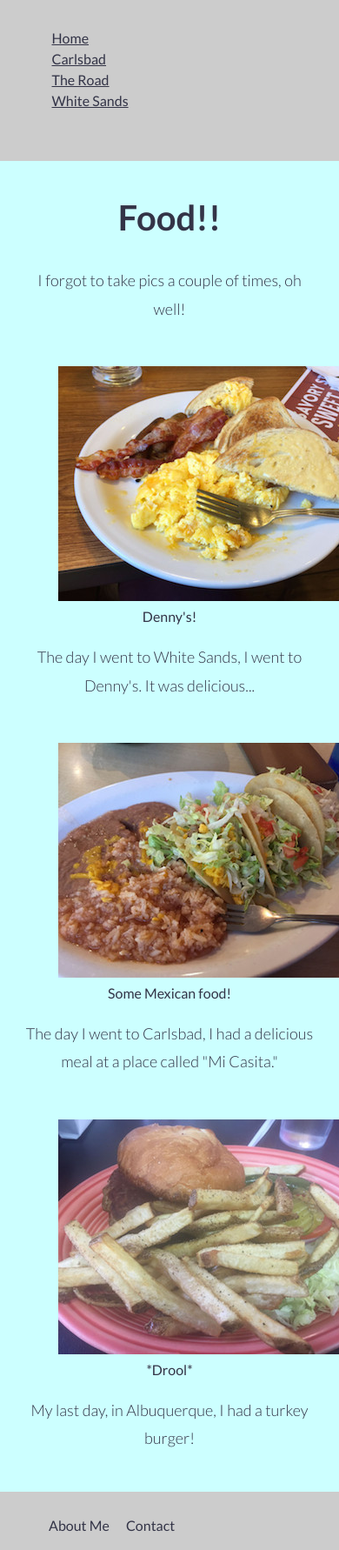
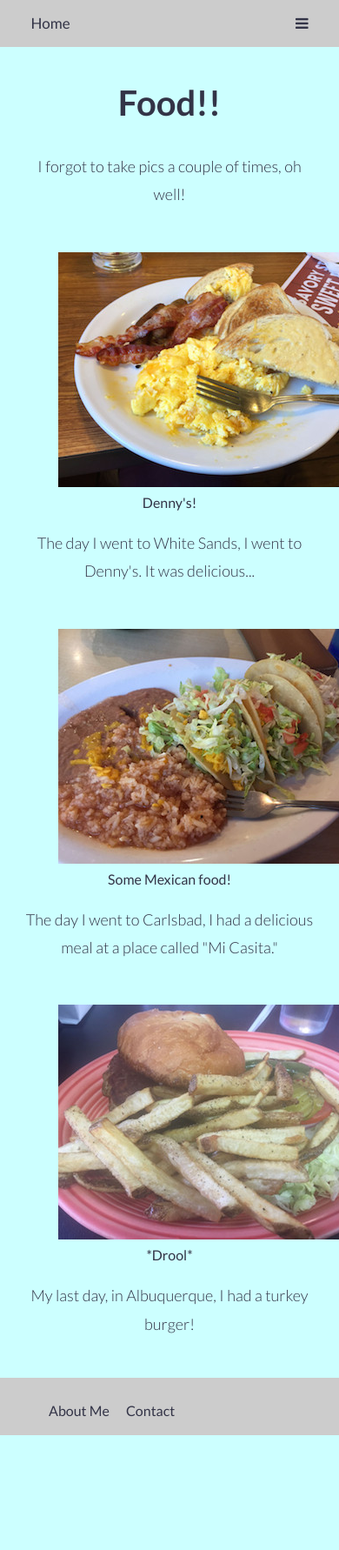
Before and after one commit to sandykaur2008/NM-Trip, a Flask app: page /food in a window 390 px wide; the page is wider, and only the part inside the window is pictured. Shown: that part at 87% size. After the commit the page ends 1650 px from the top of that part, so only its background shows below. Run offline with Flask 2, Linux system fonts and the light colour scheme; style sheets or scripts are compiled from the project's sources.

Commit message:
fixed more style stuff

```diff
--- a/app/static/scss/main.scss
+++ b/app/static/scss/main.scss
@@ -35,13 +35,8 @@ ul {
     list-style-type: none;
 }
 
-header {
-    height: 20%;
-    padding-top: 1em;
-}
-
 main {
-    min-height: 74%;
+    min-height: 94%;
     padding-bottom: 5%;
 }
 
@@ -51,3 +46,56 @@ main {
         text-align: left;
     }
 }
+
+span.error {
+    color: red;
+}
+
+li.message-li {
+    color: blue;
+}
+
+.topnav {
+    background-color: #CCCCCC;
+    overflow: hidden;
+}
+
+.topnav a {
+    float: left;
+    display: block;
+    text-align: center;
+    padding: 14px 16px;
+    text-decoration: none;
+    font-size: 17px;
+}
+
+.topnav a:hover {
+    background-color: #ddd;
+    color: black;
+}
+
+.topnav .icon {
+    display: none;
+}
+
+@media screen and (max-width: 679px) {
+    .topnav a:not(:first-child) {display: none;}
+    .topnav a.icon {
+      float: right;
+      display: block;
+    }
+  }
+
+  @media screen and (max-width: 679px) {
+    .topnav.responsive {position: relative;}
+    .topnav.responsive a.icon {
+      position: absolute;
+      right: 0;
+      top: 0;
+    }
+    .topnav.responsive a {
+      float: none;
+      display: block;
+      text-align: left;
+    }
+  }
--- a/app/templates/base.html
+++ b/app/templates/base.html
@@ -4,33 +4,37 @@
     <title>{{ title }}|NM Trip</title>
     <meta charset="UTF-8">
     <meta name="viewport" content="width=device-width,initial-scale=1.0">
+    <link rel="stylesheet" href="https://cdnjs.cloudflare.com/ajax/libs/font-awesome/4.7.0/css/font-awesome.min.css">
     <link rel="stylesheet" href="{{ url_for('static', filename='css/main.css') }}">
   </head>
   <body>
     <header>
       <nav class="container">
-        <ul>
-          <li><a href="{{ url_for('index') }}">Home</a></li>
+        <div class="topnav" id="myTopnav">
+          <a href="{{ url_for('index') }}">Home</a>
           {% if title != 'Carlsbad' %}
-          <li><a href="{{ url_for('carlsbad') }}">Carlsbad</a></li>
+          <a href="{{ url_for('carlsbad') }}">Carlsbad</a>
           {% endif %}
           {% if title != 'Food' %}
-          <li><a href="{{ url_for('food') }}">Yummy Food</a></li>
+          <a href="{{ url_for('food') }}">Yummy Food</a>
           {% endif %}
           {% if title != 'The Road' %}
-          <li><a href="{{ url_for('road') }}">The Road</a></li>
+          <a href="{{ url_for('road') }}">The Road</a>
           {% endif %}
           {% if title != 'White Sands' %}
-          <li><a href="{{ url_for('whitesands') }}">White Sands</a></li>
+          <a href="{{ url_for('whitesands') }}">White Sands</a>
           {% endif %}
-        </ul>
+          <a href="javascript:void(0);" class="icon" onclick="myFunction()">
+            <i class="fa fa-bars"></i>
+          </a>
+        </div>
       </nav>
     </header>
     {% with messages = get_flashed_messages() %}
     {% if messages %}
     <ul>
       {% for message in messages %}
-      <li>{{ message }}</li>
+      <li class="message-li">{{ message }}</li>
       {% endfor %}
     </ul>
     {% endif %}
@@ -48,5 +52,15 @@
         </ul>
       </div>
     </footer>
+    <script>
+      function myFunction() {
+        var x = document.getElementById("myTopnav");
+        if (x.className === "topnav") {
+            x.className += " responsive";
+        } else {
+            x.className = "topnav";
+        }
+      }
+    </script>
   </body>
 </html>
--- a/requirements.txt
+++ b/requirements.txt
@@ -12,4 +12,4 @@ pylint==1.9.1
 six==1.11.0
 Werkzeug==0.14.1
 wrapt==1.10.11
-WTForms==2.2
+WTForms==2.1
```
Also changed, not shown: 1 other file.
